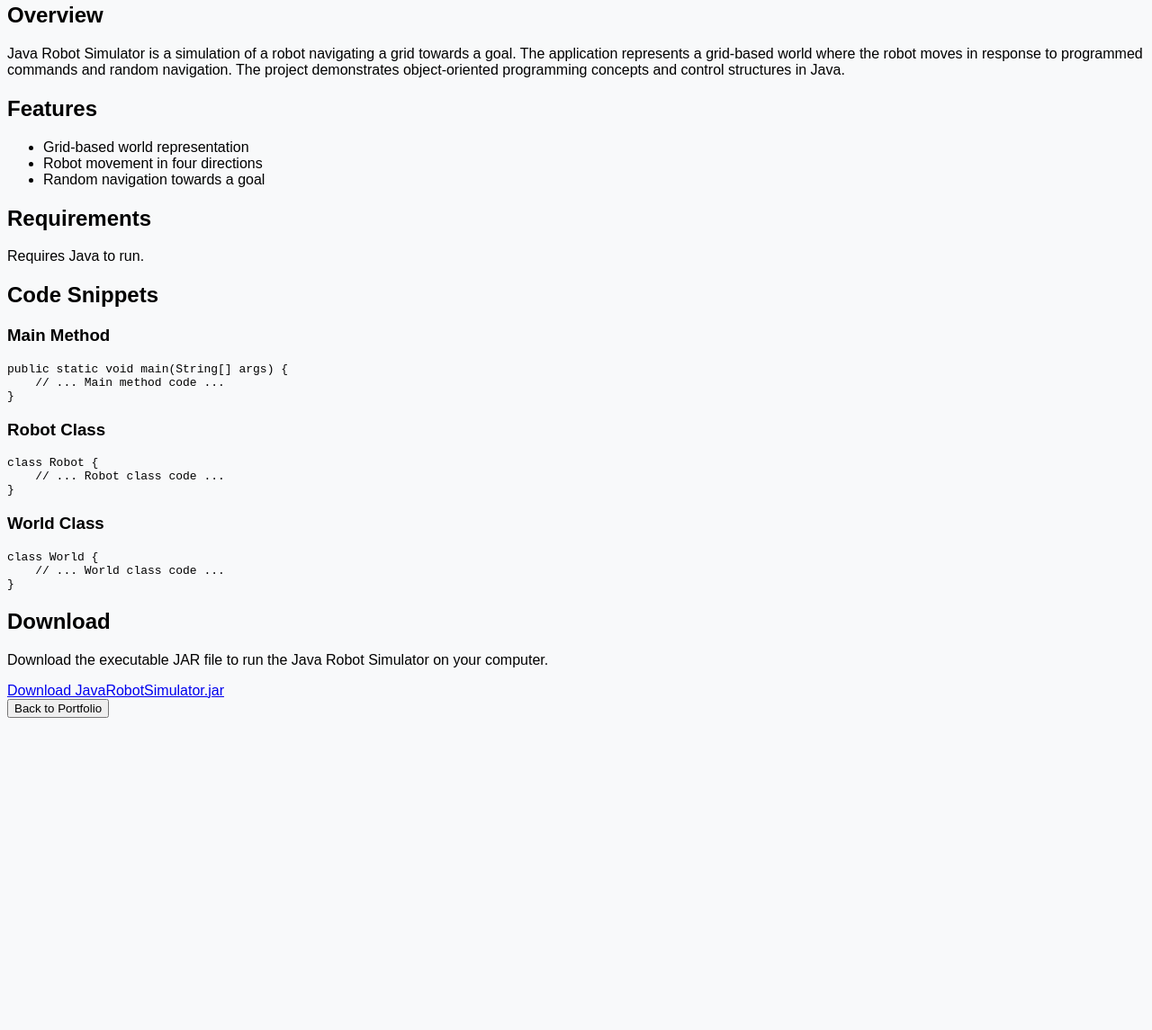
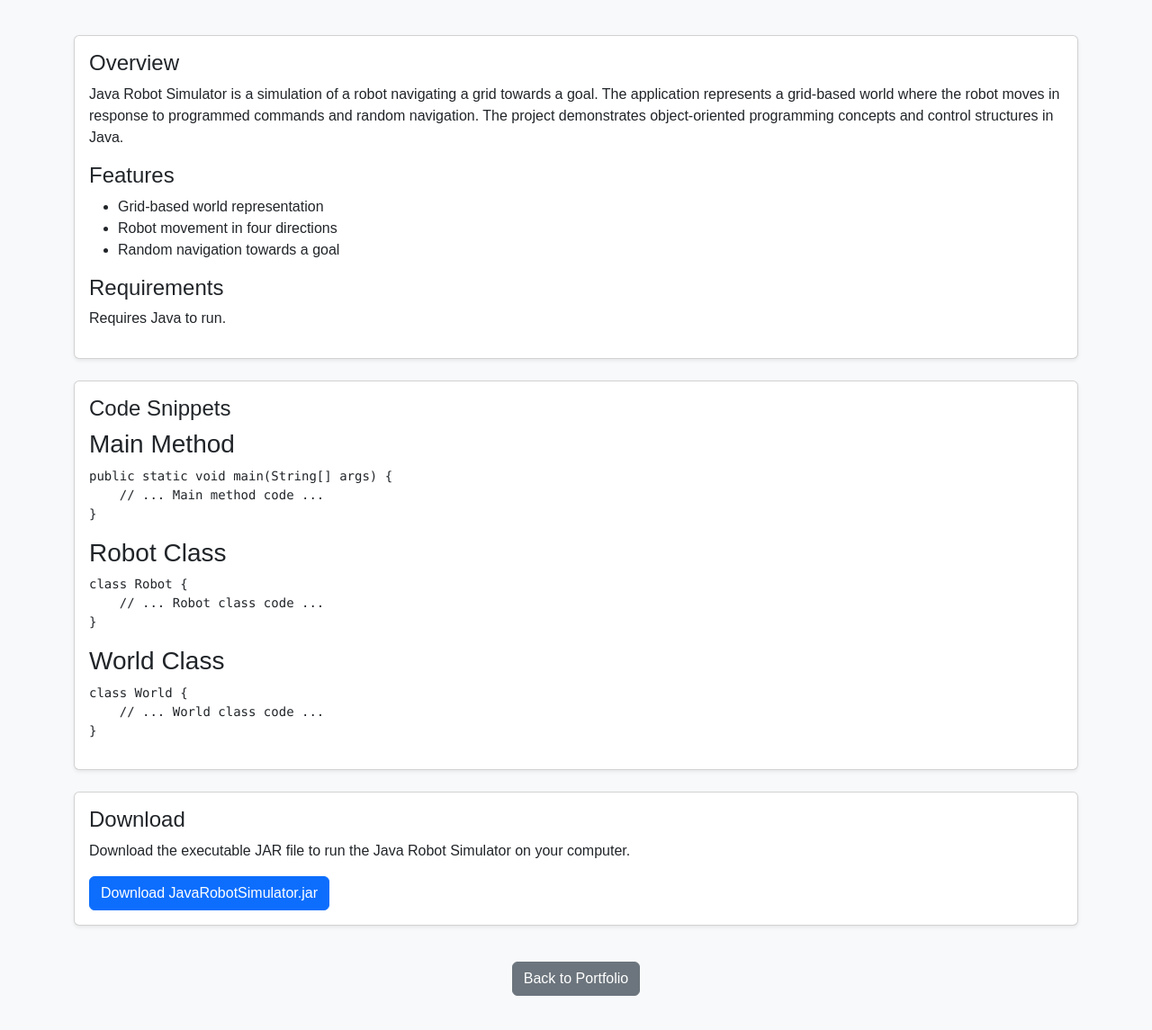
Before and after one commit to zgraceman/Portfolio-Monorepo, a plain HTML site: page JavaRobotSimulator/index.html in a window 1280 px wide. Shown: the part 105-1250 px from the top of the page at 90% size. Before the commit the page ends 911 px from the top, so only its background shows below. Drawn offline with nearby package versions, Linux system fonts and the light colour scheme; files that its build step writes are made by us from their sources.

Commit message:
Enhance JavaRobotSimulator Landing Page
- Improved text hierarchy with varied heading sizes and added margin for better readability.
- Add "Back to Portfolio" button centered at bottom of the page.

```diff
--- a/JavaRobotSimulator/index.html
+++ b/JavaRobotSimulator/index.html
@@ -5,54 +5,84 @@
     <meta http-equiv="X-UA-Compatible" content="IE=edge">
     <meta name="viewport" content="width=device-width, initial-scale=1.0">
     <title>Java Robot Simulator</title>
-    <link rel="stylesheet" href="style.css"> <!-- Link to your CSS file -->
+    <link
+        rel="stylesheet"
+        href="https://cdn.jsdelivr.net/npm/bootstrap@5.3.2/dist/css/bootstrap.min.css"
+        integrity="sha384-T3c6CoIi6uLrA9TneNEoa7RxnatzjcDSCmG1MXxSR1GAsXEV/Dwwykc2MPK8M2HN"
+        crossorigin="anonymous"
+    >
+    <link rel="stylesheet" href="style.css"> <!-- Your Custom CSS -->
 </head>
 <body>
-    <div class="container">
-        <h1>Java Robot Simulator</h1>
+    <div class="container py-5">
+        <h1 class="mb-5 text-center">Java Robot Simulator</h1>
 
         <!-- Project Description -->
-        <section id="project-description">
-            <h2>Overview</h2>
-            <p>Java Robot Simulator is a simulation of a robot navigating a grid towards a goal. The application represents a grid-based world where the robot moves in response to programmed commands and random navigation. The project demonstrates object-oriented programming concepts and control structures in Java.</p>
-            <h2>Features</h2>
+        <div class="row mb-4">
+            <div class="col-lg-12">
+                <div class="card shadow-sm">
+                    <div class="card-body">
+                        <h2 class="card-title h4">Overview</h2>
+                        <p class="card-text">Java Robot Simulator is a simulation of a robot navigating a grid towards a goal. The application represents a grid-based world where the robot moves in response to programmed commands and random navigation. The project demonstrates object-oriented programming concepts and control structures in Java.</p>
+                        <h2 class="card-title h4">Features</h2>
                         <ul>
                             <li>Grid-based world representation</li>
                             <li>Robot movement in four directions</li>
                             <li>Random navigation towards a goal</li>
                         </ul>
-            <h2>Requirements</h2>
+                        <h2 class="card-title h4">Requirements</h2>
                         <p>Requires Java to run.</p>
-        </section>
+                    </div>
+                </div>
+            </div>
+        </div>
 
         <!-- Code Snippets -->
-        <section id="code-snippets">
-            <h2>Code Snippets</h2>
+        <div class="row mb-4">
+            <div class="col-lg-12">
+                <div class="card shadow-sm">
+                    <div class="card-body">
+                        <h2 class="card-title h4">Code Snippets</h2>
                         <h3>Main Method</h3>
-            <pre><code>public static void main(String[] args) {
+                        <pre><code class="language-java">public static void main(String[] args) {
     // ... Main method code ...
 }</code></pre>
                         <h3>Robot Class</h3>
-            <pre><code>class Robot {
+                        <pre><code class="language-java">class Robot {
     // ... Robot class code ...
 }</code></pre>
                         <h3>World Class</h3>
-            <pre><code>class World {
+                        <pre><code class="language-java">class World {
     // ... World class code ...
 }</code></pre>
-        </section>
+                    </div>
+                </div>
+            </div>
+        </div>
 
         <!-- Downloadable Executable -->
-        <section id="download">
-            <h2>Download</h2>
+        <div class="row mb-4">
+            <div class="col-lg-12">
+                <div class="card shadow-sm">
+                    <div class="card-body">
+                        <h2 class="card-title h4">Download</h2>
                         <p>Download the executable JAR file to run the Java Robot Simulator on your computer.</p>
-            <a href="path/to/your/JavaRobotSimulator.jar" download>Download JavaRobotSimulator.jar</a>
-        </section>
+                        <a href="path/to/your/JavaRobotSimulator.jar" class="btn btn-primary" download>Download JavaRobotSimulator.jar</a>
+                    </div>
+                </div>
+            </div>
+        </div>
 
+        <!-- Back to Portfolio Button -->
+        <div class="row">
+            <div class="col-lg-12 d-flex justify-content-center">
                 <button onclick="window.location.href='../index.html'" type="button" class="btn btn-secondary mt-3 back-to-portfolio">
                     Back to Portfolio
                 </button>
+            </div>
+        </div>
+    </div>
 
-    </div>
+    <script src="https://cdn.jsdelivr.net/npm/bootstrap@5.3.2/dist/js/bootstrap.bundle.min.js"></script>
 </body>
 </html>
```
Lines whose indentation alone changed are shown as unchanged.
